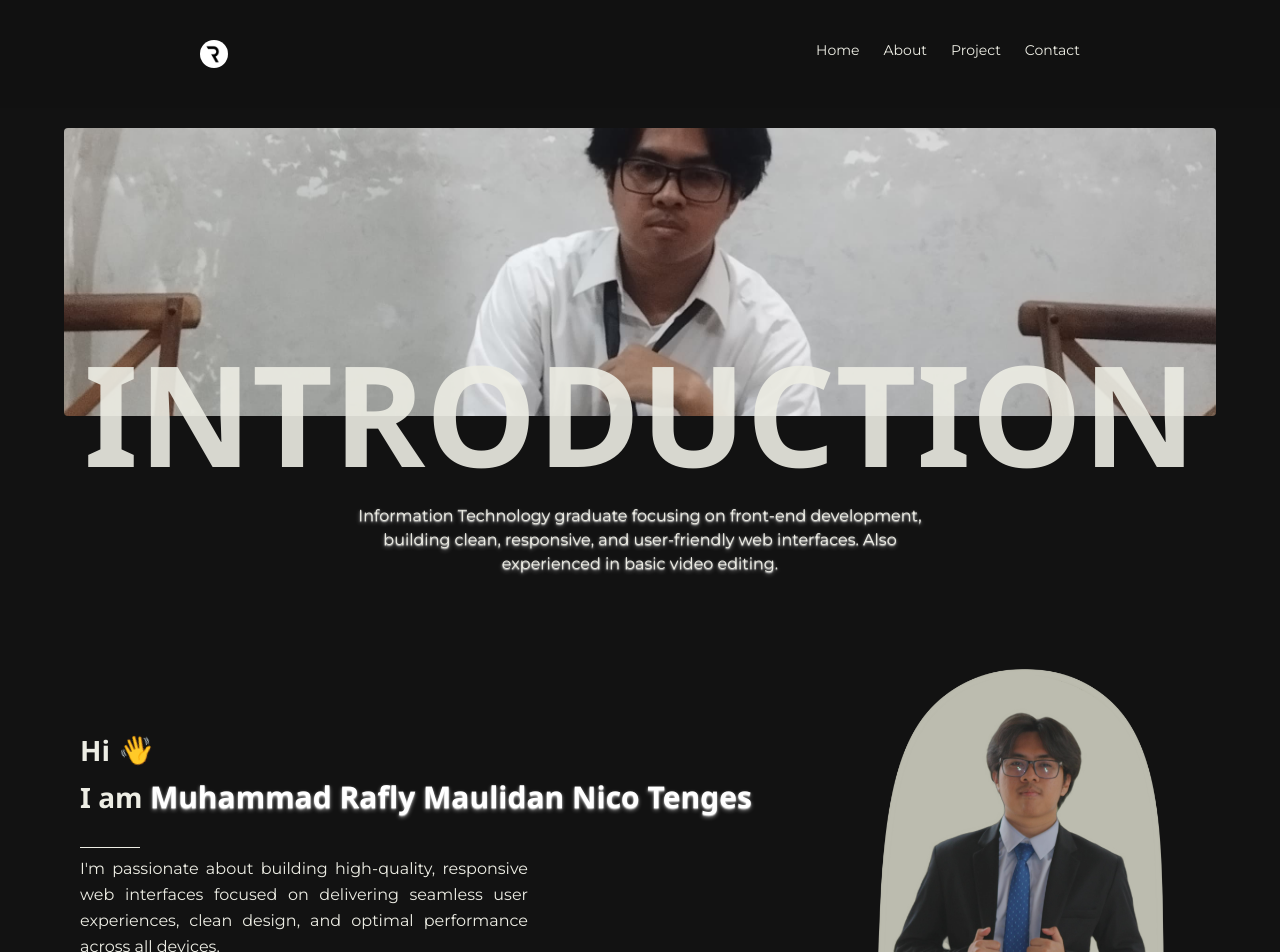
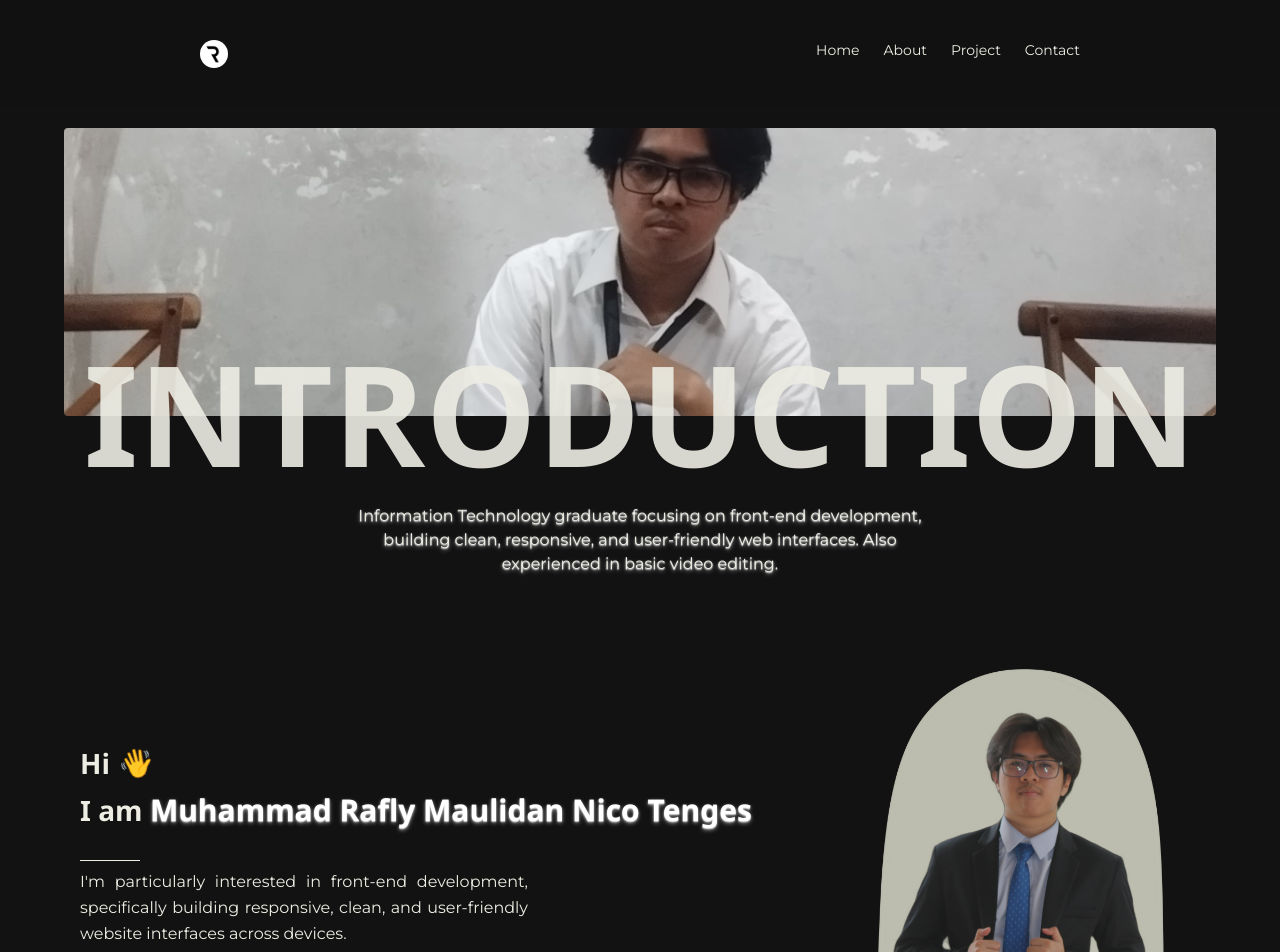
Before and after one commit to seeyouridan/porto-project, a React (Vite) app: page / in a window 1280 px wide. Shown: the top 952 px of the page. Built offline with nearby package versions, Linux system fonts and the light colour scheme.

Commit message:
Mengubah paragraf about section

```diff
--- a/src/App.jsx
+++ b/src/App.jsx
@@ -80,9 +80,9 @@ function App() {
 							</h2>
 							<br /> <hr className="w-15 py-1" />
 							<p className="text-md max-w-md leading-relaxed text-justify font-[Montserrat]">
-								I'm passionate about building high-quality, responsive web
-								interfaces focused on delivering seamless user experiences,
-								clean design, and optimal performance across all devices.
+								I'm particularly interested in front-end development,
+								specifically building responsive, clean, and user-friendly
+								website interfaces across devices.
 							</p>
 							<br />
 							<a href={linkCv} target="_blank" rel="noopener noreferrer">
```
